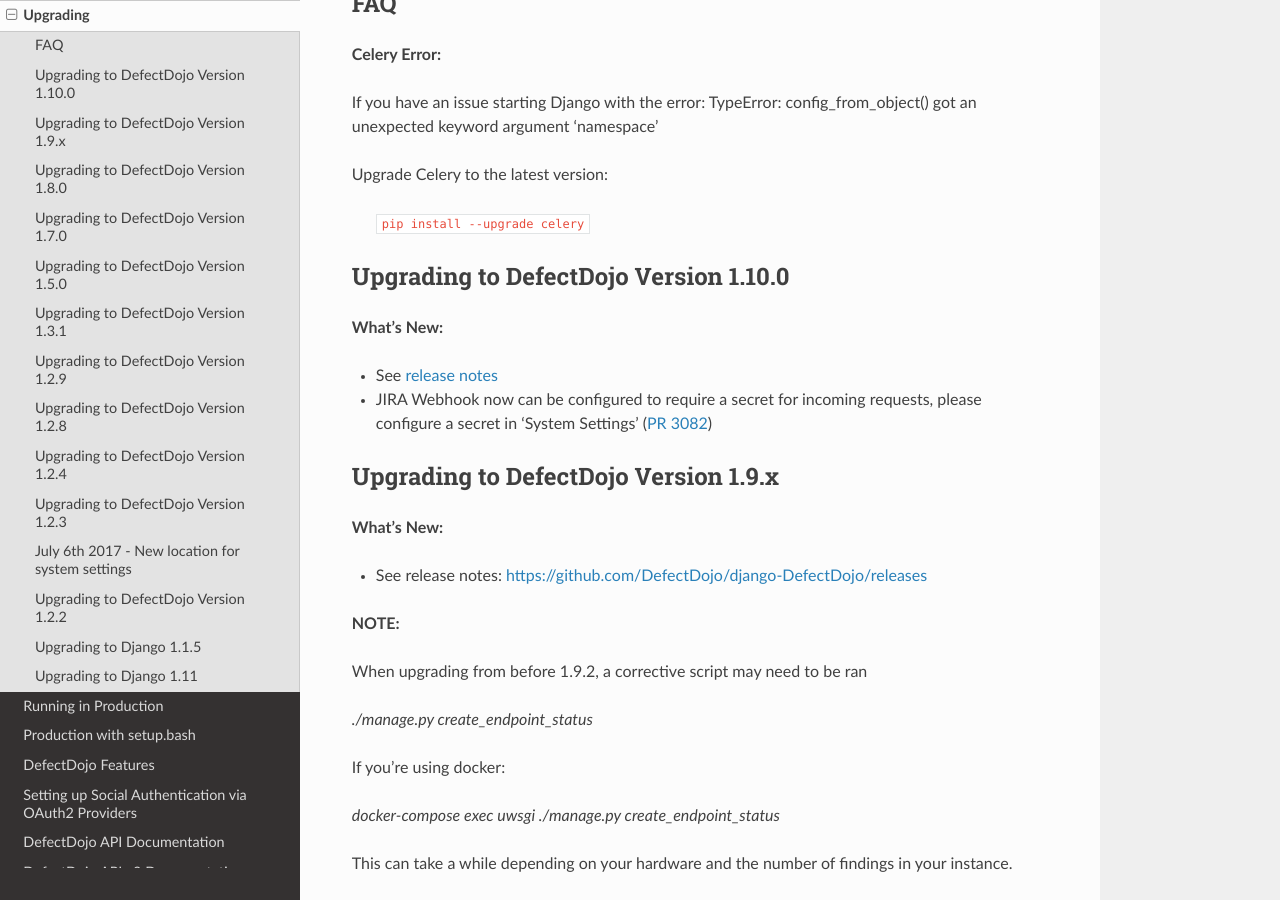
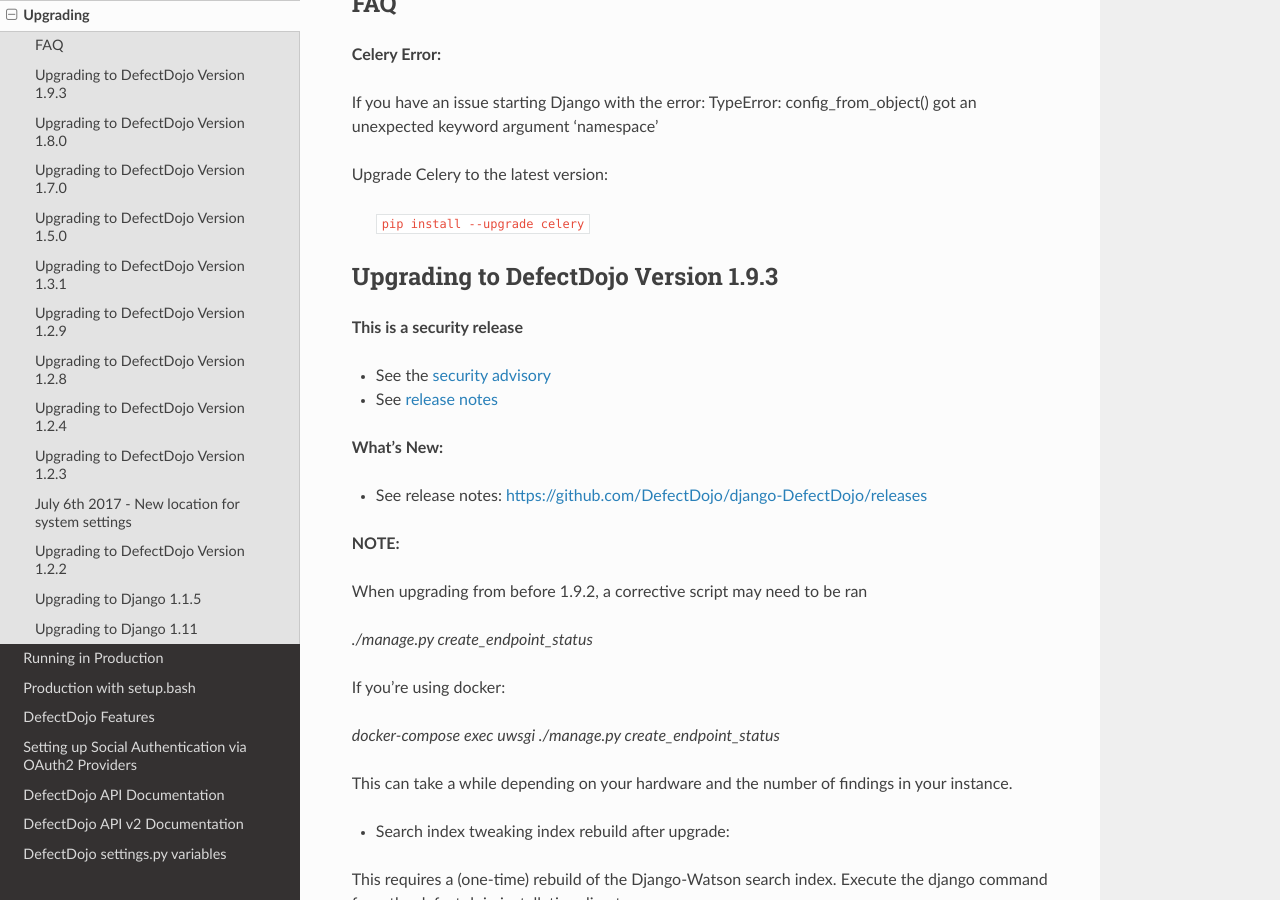
Before and after one commit to DefectDojo/Documentation, a Sphinx documentation site: the page built from docs/upgrading.rst, in a window 1280 px wide and 900 px high, scrolled down 901 px. Built offline with Sphinx 7.4.7 and the Read the Docs theme 2.0.0, drawn with Linux system fonts in a browser that asks for light colours.

```diff
--- a/docs/upgrading.rst
+++ b/docs/upgrading.rst
@@ -42,16 +42,14 @@ Upgrade Celery to the latest version:
     ``pip install --upgrade celery``
 
 
-Upgrading to DefectDojo Version 1.10.0
---------------------------------------
-**What's New:**
 
-- See `release notes <https://github.com/DefectDojo/django-DefectDojo/releases>`_
-- JIRA Webhook now can be configured to require a secret for incoming requests, please configure a secret in 'System Settings' (`PR 3082 <https://github.com/DefectDojo/django-DefectDojo/pull/3082>`_)
+Upgrading to DefectDojo Version 1.9.3
+-------------------------------------
+**This is a security release**
 
+- See the `security advisory <https://github.com/DefectDojo/django-DefectDojo/security/advisories/GHSA-8q8j-7wc4-vjg5>`_
+- See `release notes <https://github.com/DefectDojo/django-DefectDojo/releases/tag/1.9.3>`_
 
-Upgrading to DefectDojo Version 1.9.x
--------------------------------------
 **What's New:**
 
 - See release notes: https://github.com/DefectDojo/django-DefectDojo/releases
```
